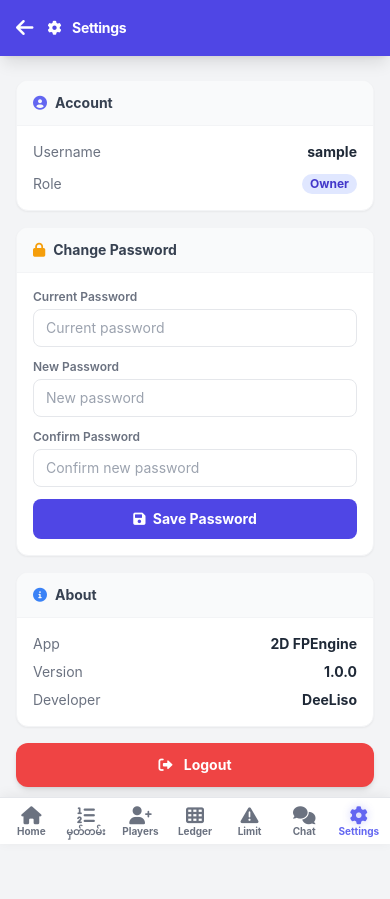
After one commit to DeeLiso/2d-parser-engine, a Django app: page /settings/ in a window 390 px wide. The commit adds this page. Run offline with Django 5.2, Linux system fonts and the light colour scheme; the visitor is signed in with stand-in values (Sample User, id 1); some libraries are stand-ins or nearby versions.

Commit message:
Add Settings page with full features
- Settings page: Account info, Change Password, About, Logout
- Password change API (old/new password validation)
- Settings icon added to all sidebars + mobile bottom tabs
- Purple active color for settings icon
- Active page highlighting updated in all pageMap JS

```diff
--- /dev/null
+++ b/twodapp/templates/twodapp/settings.html
@@ -0,0 +1,241 @@
+<!DOCTYPE html>
+<html lang="my" style="font-size: 16px;">
+<head>
+    <meta charset="UTF-8">
+    <meta name="viewport" content="width=device-width, initial-scale=1.0, viewport-fit=cover">
+    <title>Settings</title>
+    <script src="https://cdn.tailwindcss.com"></script>
+    <link href="https://cdnjs.cloudflare.com/ajax/libs/font-awesome/6.0.0/css/all.min.css" rel="stylesheet">
+    <style>
+        body {
+            font-family: 'Inter', -apple-system, BlinkMacSystemFont, "Segoe UI", Roboto, "Helvetica Neue", Arial, sans-serif;
+            background-color: #f3f4f6;
+        }
+        .tab-item { color: #6b7280; transition: color 0.15s, transform 0.12s; }
+        .tab-item:active { transform: scale(0.88); }
+        .tab-item.active { color: #6366f1; }
+        .tab-item.active i { text-shadow: 0 0 8px rgba(99,102,241,0.3); }
+        .tab-item-sidebar { transition: background-color 0.15s, color 0.15s, transform 0.12s; }
+        .tab-item-sidebar:active { transform: scale(0.88); }
+        .tab-item-sidebar.active { background-color: #eef2ff; color: #6366f1; }
+    </style>
+</head>
+<body class="text-gray-800 antialiased min-h-screen flex flex-col lg:pl-16">
+
+    <input type="hidden" id="csrfToken" value="{{ csrf_token }}">
+
+    <!-- Navbar -->
+    <nav class="bg-indigo-600 text-white shadow-lg sticky top-0 z-20">
+        <div class="max-w-7xl mx-auto px-2 sm:px-6 lg:px-8">
+            <div class="flex items-center justify-between h-14 sm:h-16 gap-1.5">
+                <div class="flex items-center gap-1.5 sm:gap-3 min-w-0 flex-1">
+                    <a href="/bet/?type=dealer" class="p-2 rounded-md hover:bg-indigo-500 focus:outline-none shrink-0">
+                        <i class="fas fa-arrow-left text-xl"></i>
+                    </a>
+                    <span class="font-bold text-sm sm:text-xl tracking-tight truncate min-w-0">
+                        <i class="fas fa-cog mr-2"></i> Settings
+                    </span>
+                </div>
+            </div>
+        </div>
+    </nav>
+
+    <!-- Desktop Sidebar -->
+    <aside class="hidden lg:flex fixed left-0 top-14 bottom-0 w-16 bg-white border-r border-gray-200 z-40 flex-col items-center py-4 gap-1">
+        <a href="/bet/?type=dealer" class="tab-item-sidebar w-10 h-10 rounded-xl flex items-center justify-center text-gray-400 hover:bg-indigo-50 hover:text-indigo-600 transition" data-page="home" title="Home">
+            <i class="fas fa-home text-base"></i>
+        </a>
+        <a href="/records/" class="tab-item-sidebar w-10 h-10 rounded-xl flex items-center justify-center text-gray-400 hover:bg-indigo-50 hover:text-indigo-600 transition" data-page="records" title="မှတ်တမ်း">
+            <i class="fas fa-list-ol text-base"></i>
+        </a>
+        <a href="/bet/manage_bettors/" class="tab-item-sidebar w-10 h-10 rounded-xl flex items-center justify-center text-gray-400 hover:bg-emerald-50 hover:text-emerald-600 transition" data-page="manage" title="Players">
+            <i class="fas fa-user-plus text-base"></i>
+        </a>
+        <a href="/ledger/" class="tab-item-sidebar w-10 h-10 rounded-xl flex items-center justify-center text-gray-400 hover:bg-indigo-50 hover:text-indigo-600 transition" data-page="ledger" title="Ledger">
+            <i class="fas fa-th text-base"></i>
+        </a>
+        <a href="/limit/" class="tab-item-sidebar w-10 h-10 rounded-xl flex items-center justify-center text-gray-400 hover:bg-red-50 hover:text-red-600 transition" data-page="limit" title="Limit">
+            <i class="fas fa-exclamation-triangle text-base"></i>
+        </a>
+        <a href="/chat/" class="tab-item-sidebar w-10 h-10 rounded-xl flex items-center justify-center text-gray-400 hover:bg-blue-50 hover:text-blue-600 transition" data-page="chat" title="Chat">
+            <i class="fas fa-comments text-base"></i>
+        </a>
+        <a href="/settings/" class="tab-item-sidebar w-10 h-10 rounded-xl flex items-center justify-center text-gray-400 hover:bg-purple-50 hover:text-purple-600 transition active" data-page="settings" title="Settings">
+            <i class="fas fa-cog text-base"></i>
+        </a>
+    </aside>
+
+    <!-- Mobile Bottom Tab Bar -->
+    <div class="fixed bottom-0 left-0 right-0 z-50 bg-white border-t border-gray-200 shadow-[0_-2px_12px_rgba(0,0,0,0.06)] lg:hidden" style="padding-bottom: env(safe-area-inset-bottom, 0px);">
+        <div class="flex items-center justify-around px-1">
+            <a href="/bet/?type=dealer" class="tab-item flex flex-col items-center gap-0.5 py-2 px-1 rounded-xl text-[10px] font-bold min-w-0 flex-1" data-page="home">
+                <i class="fas fa-home text-[18px]"></i>
+                <span class="leading-none">Home</span>
+            </a>
+            <a href="/records/" class="tab-item flex flex-col items-center gap-0.5 py-2 px-1 rounded-xl text-[10px] font-bold min-w-0 flex-1" data-page="records">
+                <i class="fas fa-list-ol text-[18px]"></i>
+                <span class="leading-none">မှတ်တမ်း</span>
+            </a>
+            <a href="/bet/manage_bettors/" class="tab-item flex flex-col items-center gap-0.5 py-2 px-1 rounded-xl text-[10px] font-bold min-w-0 flex-1" data-page="manage">
+                <i class="fas fa-user-plus text-[18px]"></i>
+                <span class="leading-none">Players</span>
+            </a>
+            <a href="/ledger/" class="tab-item flex flex-col items-center gap-0.5 py-2 px-1 rounded-xl text-[10px] font-bold min-w-0 flex-1" data-page="ledger">
+                <i class="fas fa-th text-[18px]"></i>
+                <span class="leading-none">Ledger</span>
+            </a>
+            <a href="/limit/" class="tab-item flex flex-col items-center gap-0.5 py-2 px-1 rounded-xl text-[10px] font-bold min-w-0 flex-1" data-page="limit">
+                <i class="fas fa-exclamation-triangle text-[18px]"></i>
+                <span class="leading-none">Limit</span>
+            </a>
+            <a href="/chat/" class="tab-item flex flex-col items-center gap-0.5 py-2 px-1 rounded-xl text-[10px] font-bold min-w-0 flex-1" data-page="chat">
+                <i class="fas fa-comments text-[18px]"></i>
+                <span class="leading-none">Chat</span>
+            </a>
+            <a href="/settings/" class="tab-item flex flex-col items-center gap-0.5 py-2 px-1 rounded-xl text-[10px] font-bold min-w-0 flex-1 active" data-page="settings">
+                <i class="fas fa-cog text-[18px]"></i>
+                <span class="leading-none">Settings</span>
+            </a>
+        </div>
+    </div>
+
+    <!-- Main Content -->
+    <main class="flex-grow max-w-2xl mx-auto px-4 sm:px-6 py-6 pb-28 lg:pb-6 w-full space-y-4">
+
+        <!-- Account Info -->
+        <div class="bg-white rounded-xl shadow-sm border border-gray-100 overflow-hidden">
+            <div class="px-4 py-3 bg-gray-50 border-b border-gray-100">
+                <h2 class="font-bold text-gray-700 text-sm"><i class="fas fa-user-circle mr-2 text-indigo-500"></i>Account</h2>
+            </div>
+            <div class="p-4 space-y-3">
+                <div class="flex items-center justify-between">
+                    <span class="text-sm text-gray-500">Username</span>
+                    <span class="text-sm font-bold text-gray-800" id="usernameDisplay">{{ request.user.username|default:"Player" }}</span>
+                </div>
+                <div class="flex items-center justify-between">
+                    <span class="text-sm text-gray-500">Role</span>
+                    <span class="text-xs font-bold px-2 py-0.5 rounded-full {% if is_owner %}bg-indigo-100 text-indigo-700{% else %}bg-emerald-100 text-emerald-700{% endif %}">
+                        {% if is_owner %}Owner{% else %}Player{% endif %}
+                    </span>
+                </div>
+            </div>
+        </div>
+
+        {% if is_owner %}
+        <!-- Change Password -->
+        <div class="bg-white rounded-xl shadow-sm border border-gray-100 overflow-hidden">
+            <div class="px-4 py-3 bg-gray-50 border-b border-gray-100">
+                <h2 class="font-bold text-gray-700 text-sm"><i class="fas fa-lock mr-2 text-amber-500"></i>Change Password</h2>
+            </div>
+            <div class="p-4 space-y-3">
+                <div>
+                    <label class="text-xs font-semibold text-gray-500 mb-1 block">Current Password</label>
+                    <input id="oldPassword" type="password" placeholder="Current password"
+                        class="w-full px-3 py-2 border border-gray-200 rounded-lg text-sm focus:ring-2 focus:ring-indigo-300 focus:border-indigo-400 outline-none transition">
+                </div>
+                <div>
+                    <label class="text-xs font-semibold text-gray-500 mb-1 block">New Password</label>
+                    <input id="newPassword" type="password" placeholder="New password"
+                        class="w-full px-3 py-2 border border-gray-200 rounded-lg text-sm focus:ring-2 focus:ring-indigo-300 focus:border-indigo-400 outline-none transition">
+                </div>
+                <div>
+                    <label class="text-xs font-semibold text-gray-500 mb-1 block">Confirm Password</label>
+                    <input id="confirmPassword" type="password" placeholder="Confirm new password"
+                        class="w-full px-3 py-2 border border-gray-200 rounded-lg text-sm focus:ring-2 focus:ring-indigo-300 focus:border-indigo-400 outline-none transition">
+                </div>
+                <div id="pwMsg" class="hidden text-xs font-medium rounded-lg px-3 py-2"></div>
+                <button onclick="changePassword()" class="w-full bg-indigo-600 hover:bg-indigo-700 text-white font-bold py-2.5 rounded-lg text-sm transition active:scale-95">
+                    <i class="fas fa-save mr-1"></i> Save Password
+                </button>
+            </div>
+        </div>
+        {% endif %}
+
+        <!-- About -->
+        <div class="bg-white rounded-xl shadow-sm border border-gray-100 overflow-hidden">
+            <div class="px-4 py-3 bg-gray-50 border-b border-gray-100">
+                <h2 class="font-bold text-gray-700 text-sm"><i class="fas fa-info-circle mr-2 text-blue-500"></i>About</h2>
+            </div>
+            <div class="p-4 space-y-2">
+                <div class="flex items-center justify-between">
+                    <span class="text-sm text-gray-500">App</span>
+                    <span class="text-sm font-bold text-gray-800">2D FPEngine</span>
+                </div>
+                <div class="flex items-center justify-between">
+                    <span class="text-sm text-gray-500">Version</span>
+                    <span class="text-sm font-bold text-gray-800">1.0.0</span>
+                </div>
+                <div class="flex items-center justify-between">
+                    <span class="text-sm text-gray-500">Developer</span>
+                    <span class="text-sm font-bold text-gray-800">DeeLiso</span>
+                </div>
+            </div>
+        </div>
+
+        <!-- Logout -->
+        <form method="post" action="{% url 'logout' %}">
+            {% csrf_token %}
+            <button type="submit" class="w-full bg-red-500 hover:bg-red-600 text-white font-bold py-3 rounded-xl text-sm transition active:scale-95 shadow-md">
+                <i class="fas fa-sign-out-alt mr-2"></i> Logout
+            </button>
+        </form>
+
+    </main>
+
+    <script>
+        async function changePassword() {
+            const oldPw = document.getElementById('oldPassword').value.trim();
+            const newPw = document.getElementById('newPassword').value.trim();
+            const confirmPw = document.getElementById('confirmPassword').value.trim();
+            const msgEl = document.getElementById('pwMsg');
+
+            msgEl.classList.add('hidden');
+
+            if (!oldPw || !newPw || !confirmPw) {
+                msgEl.className = 'text-xs font-medium rounded-lg px-3 py-2 bg-red-50 text-red-600 border border-red-200';
+                msgEl.textContent = 'Please fill all fields';
+                msgEl.classList.remove('hidden');
+                return;
+            }
+            if (newPw !== confirmPw) {
+                msgEl.className = 'text-xs font-medium rounded-lg px-3 py-2 bg-red-50 text-red-600 border border-red-200';
+                msgEl.textContent = 'New passwords do not match';
+                msgEl.classList.remove('hidden');
+                return;
+            }
+            if (newPw.length < 4) {
+                msgEl.className = 'text-xs font-medium rounded-lg px-3 py-2 bg-red-50 text-red-600 border border-red-200';
+                msgEl.textContent = 'Password must be at least 4 characters';
+                msgEl.classList.remove('hidden');
+                return;
+            }
+
+            try {
+                const res = await fetch('/api/change_password', {
+                    method: 'POST',
+                    headers: {'Content-Type': 'application/json', 'X-CSRFToken': document.getElementById('csrfToken').value},
+                    body: JSON.stringify({old_password: oldPw, new_password: newPw})
+                });
+                const data = await res.json();
+                if (data.ok) {
+                    msgEl.className = 'text-xs font-medium rounded-lg px-3 py-2 bg-emerald-50 text-emerald-600 border border-emerald-200';
+                    msgEl.textContent = 'Password changed successfully!';
+                    msgEl.classList.remove('hidden');
+                    document.getElementById('oldPassword').value = '';
+                    document.getElementById('newPassword').value = '';
+                    document.getElementById('confirmPassword').value = '';
+                } else {
+                    msgEl.className = 'text-xs font-medium rounded-lg px-3 py-2 bg-red-50 text-red-600 border border-red-200';
+                    msgEl.textContent = data.error || 'Failed';
+                    msgEl.classList.remove('hidden');
+                }
+            } catch(e) {
+                msgEl.className = 'text-xs font-medium rounded-lg px-3 py-2 bg-red-50 text-red-600 border border-red-200';
+                msgEl.textContent = 'Network error';
+                msgEl.classList.remove('hidden');
+            }
+        }
+    </script>
+
+</body>
+</html>
--- a/twodapp/urls.py
+++ b/twodapp/urls.py
@@ -37,12 +37,14 @@ urlpatterns = [
     path('api/bettor_profile', views.api_bettor_profile, name='api_bettor_profile'),
     path('chat/', views.chat_page, name='chat'),
     path('bet/chat/', views.bettor_chat_page, name='bettor_chat'),
+    path('settings/', views.settings_page, name='settings'),
     path('api/chat/send', views.api_chat_send, name='api_chat_send'),
     path('api/chat/poll', views.api_chat_poll, name='api_chat_poll'),
     path('api/chat/clear', views.api_chat_clear, name='api_chat_clear'),
     path('api/chat/pin', views.api_chat_pin, name='api_chat_pin'),
     path('api/chat/react', views.api_chat_react, name='api_chat_react'),
     path('api/chat/upload_photo', views.api_chat_upload_photo, name='api_chat_upload_photo'),
+    path('api/change_password', views.api_change_password, name='api_change_password'),
 ]
 
 if settings.DEBUG:
--- a/twodapp/views.py
+++ b/twodapp/views.py
@@ -550,6 +550,30 @@ def chat_page(request):
 
 
 @api_login_required
+def settings_page(request):
+    is_owner = request.user.is_authenticated
+    return render(request, 'twodapp/settings.html', {'is_owner': is_owner})
+
+
+@require_POST
+@api_login_required
+def api_change_password(request):
+    data = json.loads(request.body)
+    old_password = data.get('old_password', '')
+    new_password = data.get('new_password', '')
+    if not old_password or not new_password:
+        return JsonResponse({'ok': False, 'error': 'Passwords required'})
+    if len(new_password) < 4:
+        return JsonResponse({'ok': False, 'error': 'Password must be at least 4 characters'})
+    user = request.user
+    if not user.check_password(old_password):
+        return JsonResponse({'ok': False, 'error': 'Wrong current password'})
+    user.set_password(new_password)
+    user.save()
+    return JsonResponse({'ok': True})
+
+
+@api_login_required
 def bettor_chat_page(request):
     return render(request, 'twodapp/chat.html', {'chat_role': 'player'})
 
```
Also changed, not shown: twodapp/templates/twodapp/index.html (+9 -1 lines), twodapp/templates/twodapp/ledger.html (+8 -3 lines), twodapp/templates/twodapp/limit.html (+8 -3 lines), twodapp/templates/twodapp/manage_bettors.html (+8 -1 lines), twodapp/templates/twodapp/records.html (+8 -3 lines).
